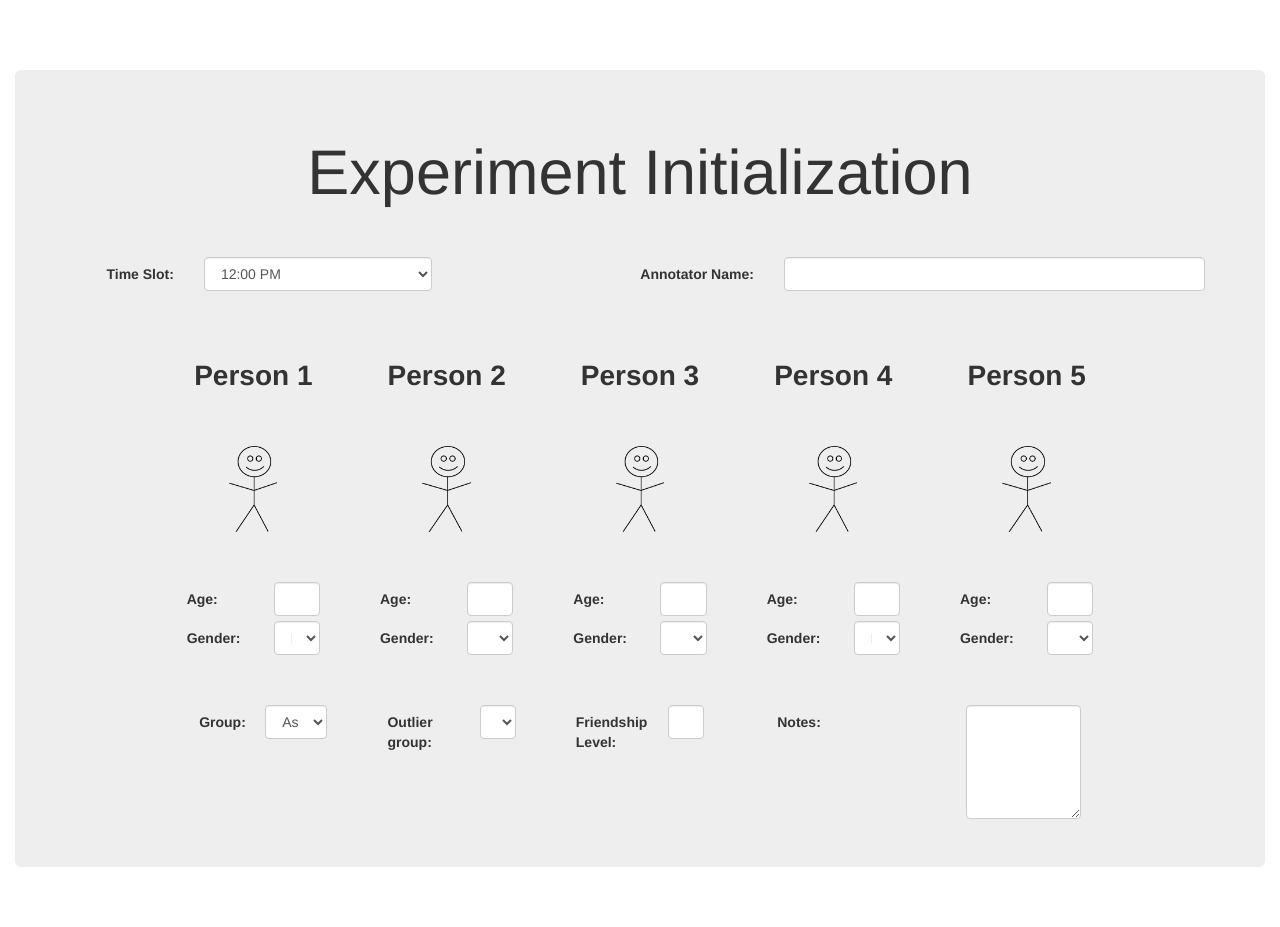
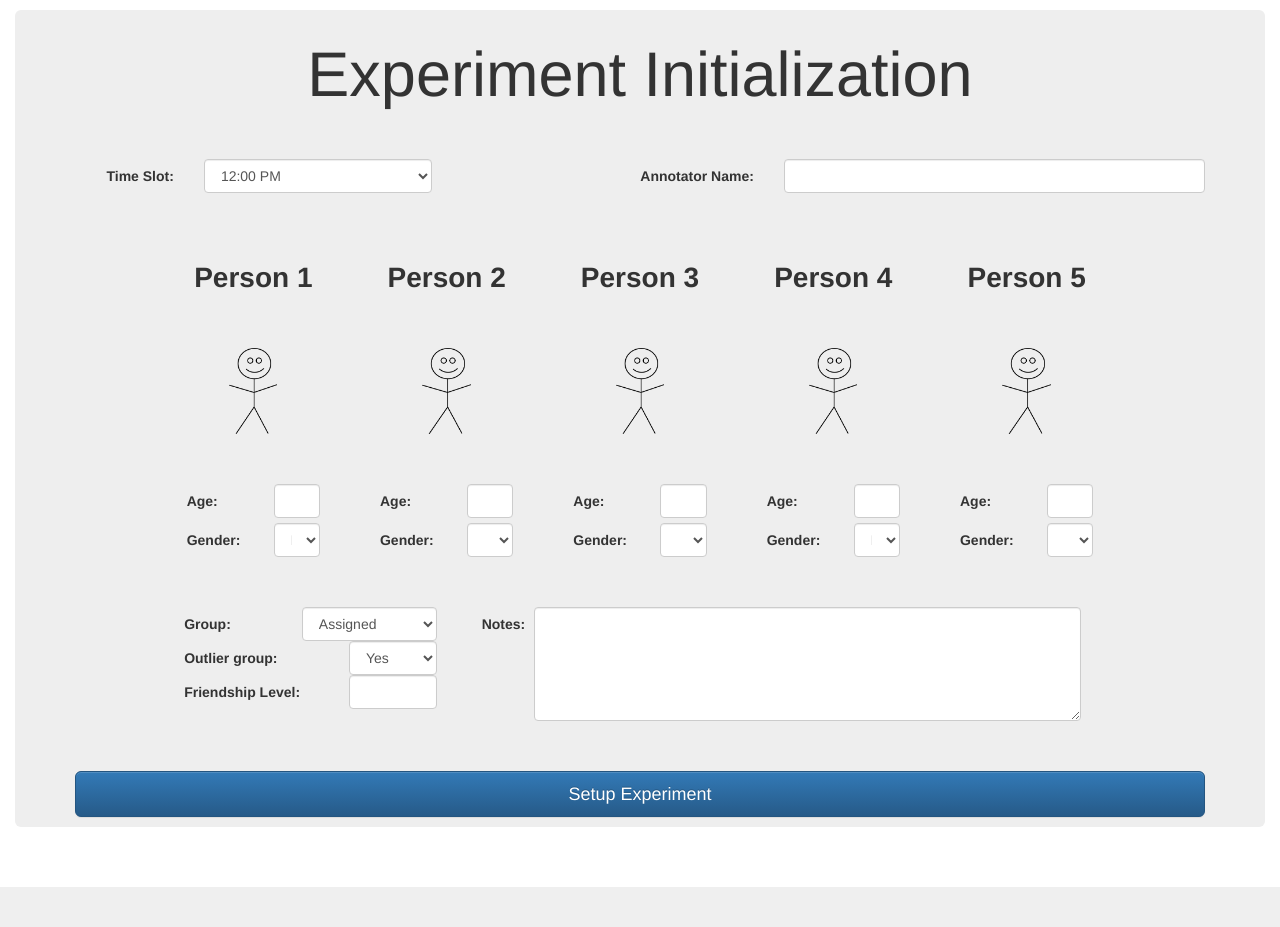
Before and after one commit to Vadman97/StudyTracker, a Flask app: page /init/ in a window 1280 px wide. After the commit the page ends 887 px from the top, so only its background shows below. Run offline with Flask 2, Linux system fonts and the light colour scheme; some libraries are stand-ins or nearby versions.

Commit message:
first screen complete

```diff
--- a/static/css/initTheme.css
+++ b/static/css/initTheme.css
@@ -1,5 +1,5 @@
 body {
-  padding-top: 70px;
+  padding-top: 10px;
   padding-bottom: 30px;
 }
 
@@ -66,3 +66,8 @@ body {
 	margin-left: auto;
 	margin-right: 0;
 }
+
+.jumbotronPadding {
+	padding-top: 10px;
+	padding-bottom: 10px;
+}
--- a/templates/initialize.html
+++ b/templates/initialize.html
@@ -24,12 +24,12 @@
 
 <body role="document">
 	<div class="container-fluid theme-showcase" role="main">
-			<div class="jumbotron">
+			<div class="jumbotron jumbotronPadding">
 
 				<h1 class="theme-heading">Experiment Initialization</h1>
 				<!--<p>This is a template showcasing the optional theme stylesheet included in Bootstrap. Use it as a starting point to create something more unique by building on or modifying it.</p>-->
 
-				<form class="form-horizontal" role="form" formmethod="post">
+				<form class="form-horizontal" role="form" id="dataForm" formmethod="post">
 
 					<div class="row">
 						<div class="col-sm-4">
@@ -81,7 +81,7 @@
 
 					<div class="row centeredBlock rowSpacing">
 						<div class="col-sm-1"></div>
-						<div class="col-sm-2">
+						<!-- <div class="col-sm-2">
 							<label class="control-label col-sm-5" style="text-align:left;" for="group">Group:</label>
 							<div class="col-sm-7">
 								<select class="form-control rightBlock" id="group" required>
@@ -102,15 +102,41 @@
 							<div class="col-sm-5">
 								<input type="number" class="form-control rightBlock" id="friendship" required autocomplete="off" min="1" max="10">
 							</div>
+						</div> -->
+						<div class="col-sm-3">
+							<div class="row">
+								<label class="control-label col-sm-5" style="text-align:left;" for="group">Group:</label>
+								<div class="col-sm-7">
+									<select class="form-control rightBlock" id="group" required>
+										<option>Assigned</option><option>Chosen</option>
+									</select>
+								</div>
+							</div>
+							<div class="row">
+								<label class="control-label col-sm-7" style="text-align:left;" for="outlier">Outlier group:</label>
+								<div class="col-sm-5">
+									<select class="form-control rightBlock" id="outlier" required>
+										<option>Yes</option><option>No</option>
+									</select>
+								</div>
+							</div>
+							<div class="row">
+								<label class="control-label col-sm-7" style="text-align:left;" for="friendship">Friendship Level:</label>
+								<div class="col-sm-5">
+									<input type="number" class="form-control rightBlock" id="friendship" required autocomplete="off" min="1" max="10">
+								</div>
+							</div>
 						</div>
-						<div class="col-sm-4">
-							<label class="control-label col-sm-3 leftBlock" for="person{{ i }}Age">Notes:</label>
-							<div class="col-sm-9">
-								<textarea class="form-control personEntry rightBlock" rows="5" id="notes" required autocomplete="off"></textarea>
+						<div class="col-sm-7">
+							<label class="control-label col-sm-1 leftBlock" for="notes">Notes:</label>
+							<div class="col-sm-11">
+								<textarea class="form-control centeredBlock" rows="5" id="notes" autocomplete="off"></textarea>
 							</div>
 						</div>
 						<div class="col-sm-1"></div>
 					</div>
+
+					<button type="submit" form="dataForm" class="btn btn-block btn-lg btn-primary rowSpacing">Setup Experiment</button>
 
 				</form>
 
```
